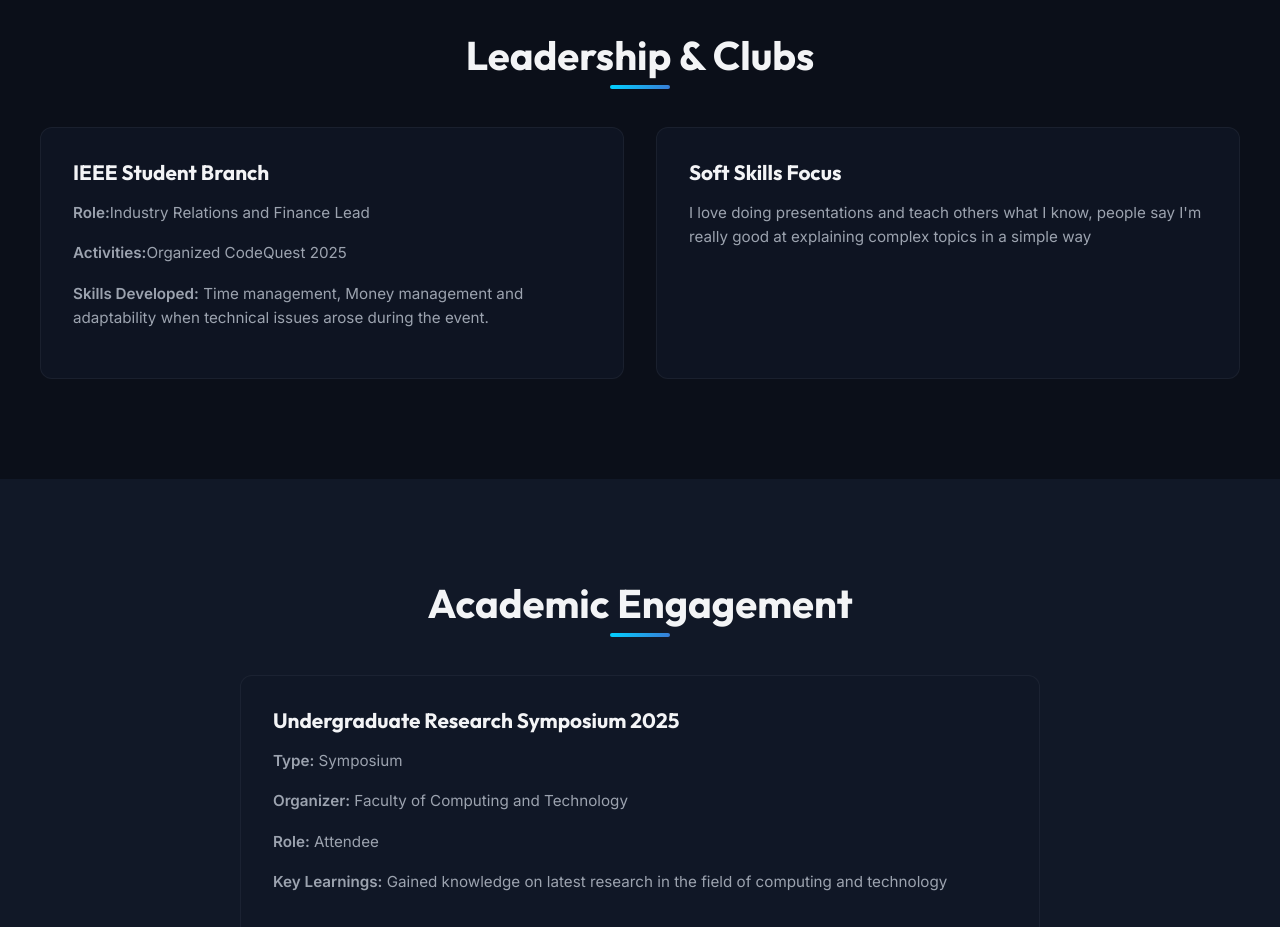
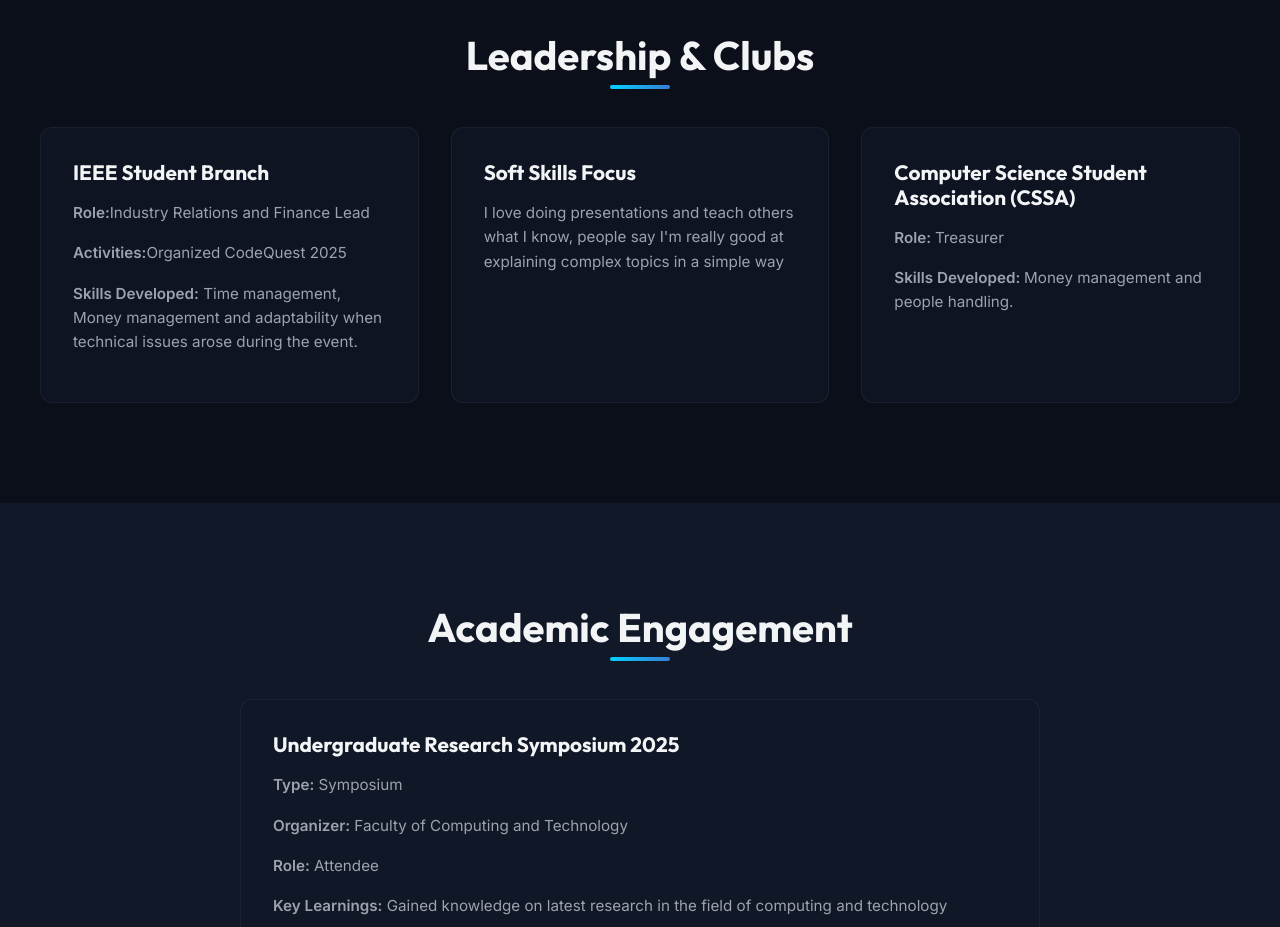
Before and after one commit to Mali610/E-Portfolio, a plain HTML site: page index.html in a window 1280 px wide. Shown: the part 4520-5447 px from the top of the page. Drawn offline with Linux system fonts and the light colour scheme.

Commit message:
updated the skills section

```diff
--- a/index.html
+++ b/index.html
@@ -251,6 +251,11 @@
                     <p> I love doing presentations and teach others what I know, people say I'm really good
                         at explaining complex topics in a simple way</p>
                 </div>
+                <div class="card">
+                    <h3>Computer Science Student Association (CSSA)</h3>
+                    <p><strong>Role: </strong>Treasurer</p>
+                    <p><strong>Skills Developed: </strong>Money management and people handling.</p>
+                </div>
             </div>
         </div>
     </section>
```
